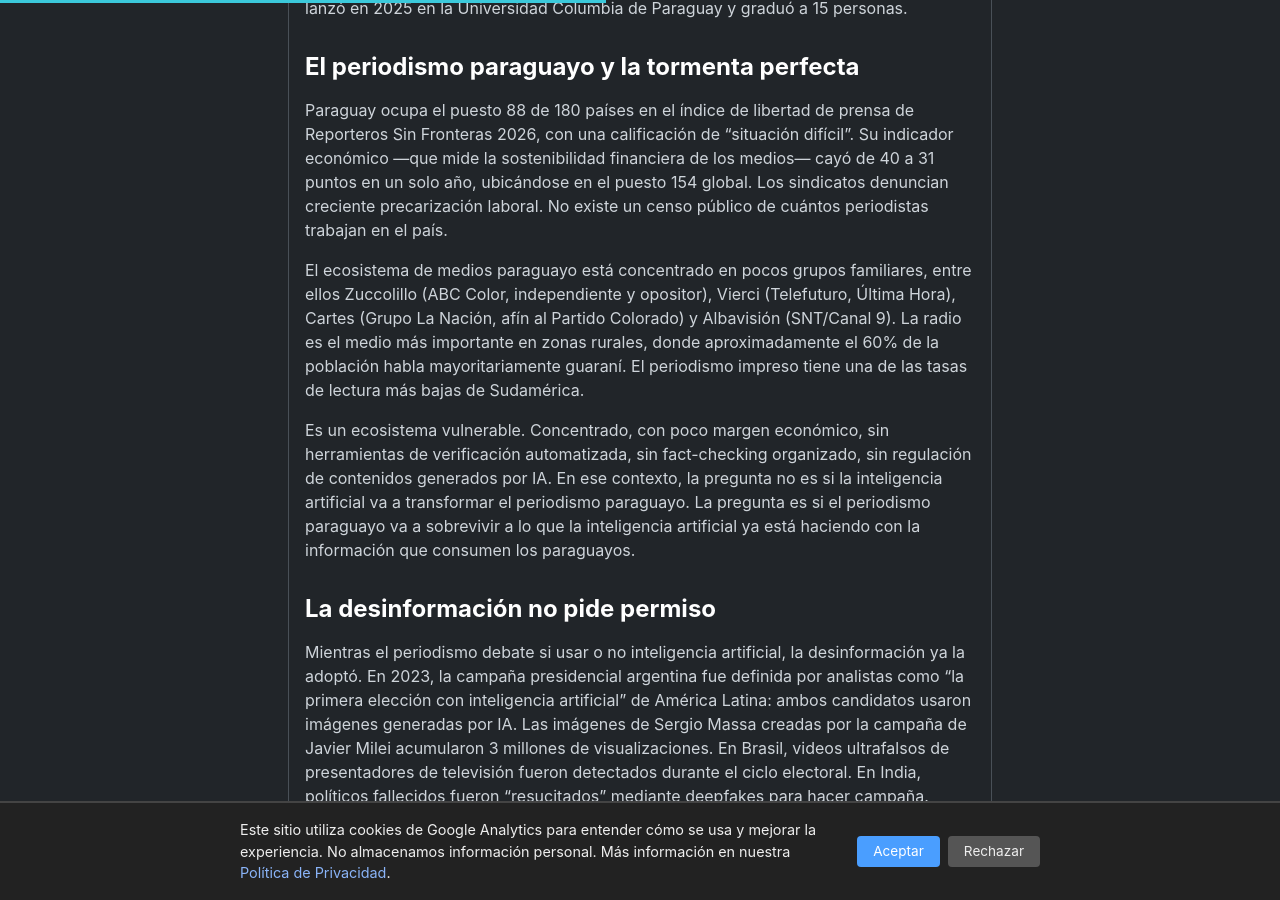
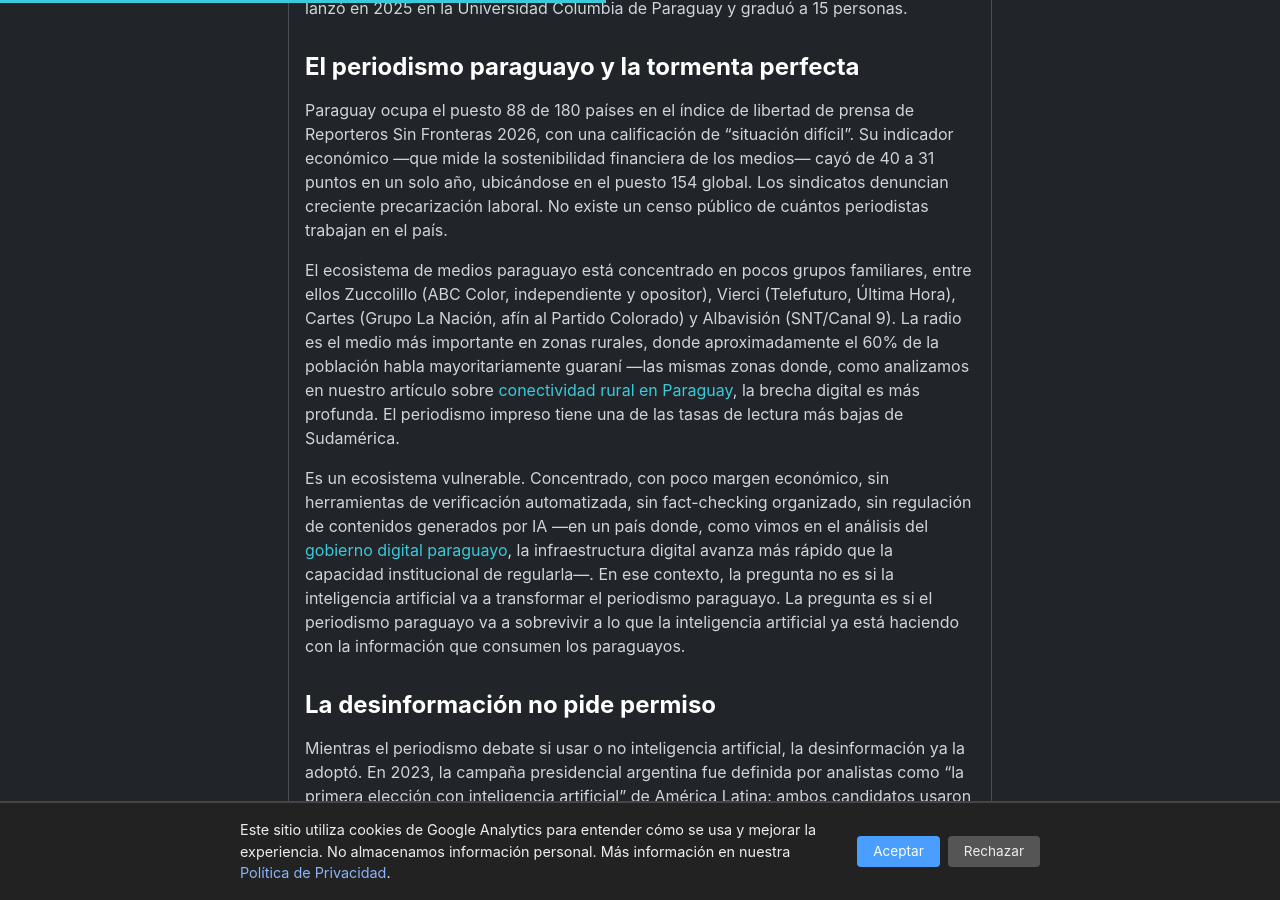
Before and after one commit to miravosqueinteresante/muchotexto.net, a Jekyll site: the page built from _posts/2026-07-16-ia-periodismo-paraguay.md, in a window 1280 px wide and 900 px high, scrolled down 2106 px. Built offline with Jekyll 4.4.1, drawn with Linux system fonts in a browser that asks for light colours.

Commit message:
Agregar 2 internal links a #31: Starlink (conectividad rural) y Gobierno digital (infraestructura institucional)

```diff
--- a/_posts/2026-07-16-ia-periodismo-paraguay.md
+++ b/_posts/2026-07-16-ia-periodismo-paraguay.md
@@ -38,9 +38,9 @@
 
 Paraguay ocupa el puesto 88 de 180 países en el índice de libertad de prensa de Reporteros Sin Fronteras 2026, con una calificación de "situación difícil". Su indicador económico —que mide la sostenibilidad financiera de los medios— cayó de 40 a 31 puntos en un solo año, ubicándose en el puesto 154 global. Los sindicatos denuncian creciente precarización laboral. No existe un censo público de cuántos periodistas trabajan en el país.
 
-El ecosistema de medios paraguayo está concentrado en pocos grupos familiares, entre ellos Zuccolillo (ABC Color, independiente y opositor), Vierci (Telefuturo, Última Hora), Cartes (Grupo La Nación, afín al Partido Colorado) y Albavisión (SNT/Canal 9). La radio es el medio más importante en zonas rurales, donde aproximadamente el 60% de la población habla mayoritariamente guaraní. El periodismo impreso tiene una de las tasas de lectura más bajas de Sudamérica.
+El ecosistema de medios paraguayo está concentrado en pocos grupos familiares, entre ellos Zuccolillo (ABC Color, independiente y opositor), Vierci (Telefuturo, Última Hora), Cartes (Grupo La Nación, afín al Partido Colorado) y Albavisión (SNT/Canal 9). La radio es el medio más importante en zonas rurales, donde aproximadamente el 60% de la población habla mayoritariamente guaraní —las mismas zonas donde, como analizamos en nuestro artículo sobre [conectividad rural en Paraguay]({% post_url 2026-07-15-starlink-paraguay-conectividad %}), la brecha digital es más profunda. El periodismo impreso tiene una de las tasas de lectura más bajas de Sudamérica.
 
-Es un ecosistema vulnerable. Concentrado, con poco margen económico, sin herramientas de verificación automatizada, sin fact-checking organizado, sin regulación de contenidos generados por IA. En ese contexto, la pregunta no es si la inteligencia artificial va a transformar el periodismo paraguayo. La pregunta es si el periodismo paraguayo va a sobrevivir a lo que la inteligencia artificial ya está haciendo con la información que consumen los paraguayos.
+Es un ecosistema vulnerable. Concentrado, con poco margen económico, sin herramientas de verificación automatizada, sin fact-checking organizado, sin regulación de contenidos generados por IA —en un país donde, como vimos en el análisis del [gobierno digital paraguayo]({% post_url 2026-07-16-gobierno-digital-paraguay %}), la infraestructura digital avanza más rápido que la capacidad institucional de regularla—. En ese contexto, la pregunta no es si la inteligencia artificial va a transformar el periodismo paraguayo. La pregunta es si el periodismo paraguayo va a sobrevivir a lo que la inteligencia artificial ya está haciendo con la información que consumen los paraguayos.
 
 ## La desinformación no pide permiso
 
```
